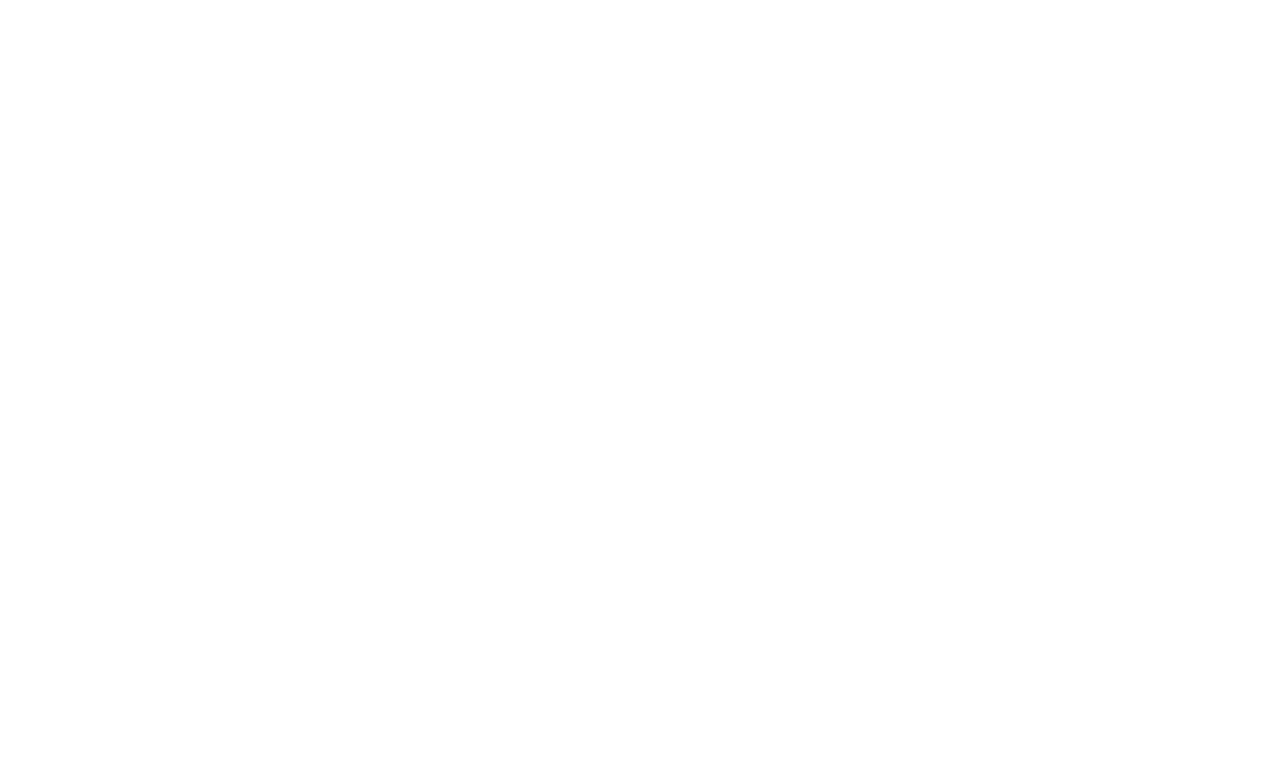
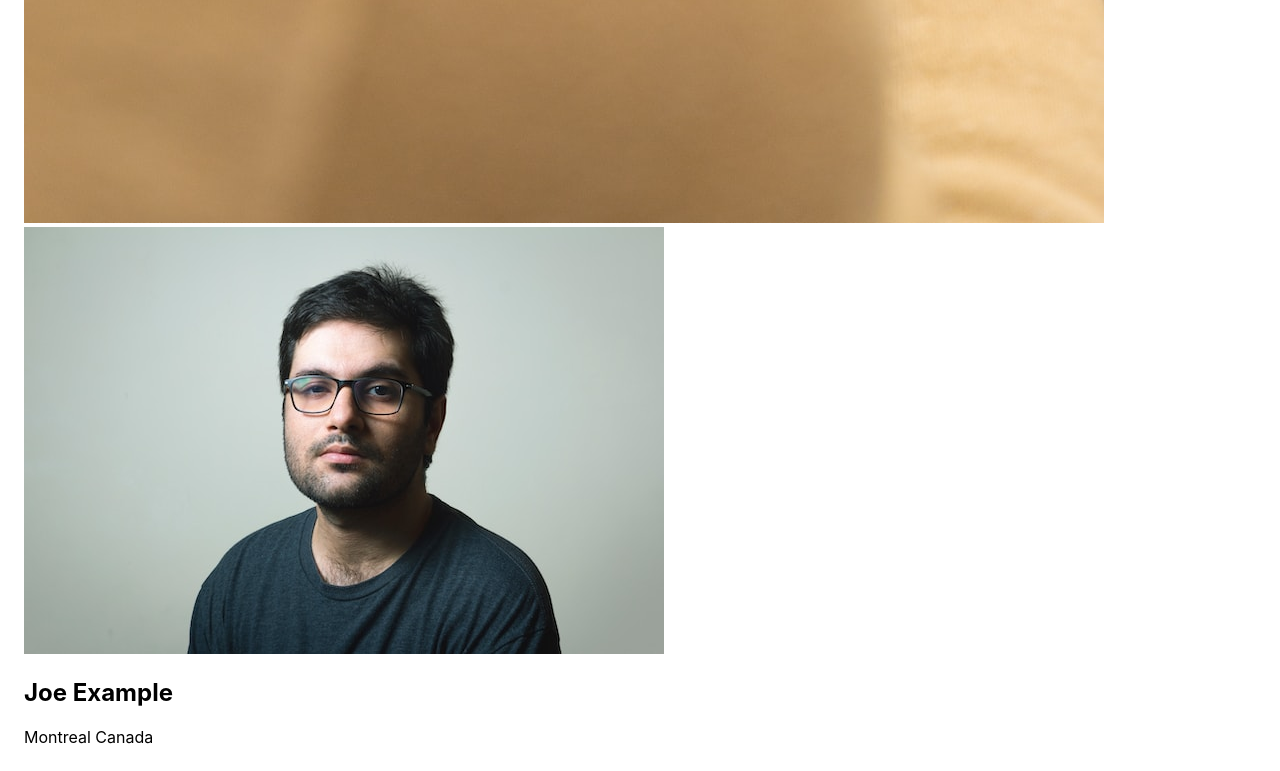
Before and after one commit to Taomosquito/photo-labs, a React (Create React App) app in the folder frontend/: page / in a window 1280 px wide. Shown: the part 1722-2493 px from the top of the page. Before the commit the page ends 800 px from the top, so only its background shows below. Built offline with nearby package versions, Linux system fonts and the light colour scheme; the HTML template or start-up script is replaced by a standard one.

Commit message:
setup environment specifics and configured the PhotoListItem component

```diff
--- a/frontend/src/App.jsx
+++ b/frontend/src/App.jsx
@@ -1,13 +1,31 @@
-import React from 'react';
+import React from "react";
 
-import PhotoListItem from './components/PhotoListItem';
-import './App.scss';
+import PhotoListItem from "./components/PhotoListItem";
+import "./App.scss";
+
+const sampleDataForPhotoListItem = {
+  id: "1",
+  location: {
+    city: "Montreal",
+    country: "Canada",
+  },
+  imageSource: `${process.env.PUBLIC_URL}/Image-1-Regular.jpeg`,
+  username: "Joe Example",
+  profile: `${process.env.PUBLIC_URL}/profile-1.jpg`,
+};
 
 // Note: Rendering a single component to build components in isolation
 const App = () => {
   return (
     <div className="App">
-      <PhotoListItem/>
+      <PhotoListItem
+        profile={sampleDataForPhotoListItem.profile}
+        username={sampleDataForPhotoListItem.username}
+        imageSource={sampleDataForPhotoListItem.imageSource}
+        city={sampleDataForPhotoListItem.location.city}
+        country={sampleDataForPhotoListItem.location.country}
+        id={sampleDataForPhotoListItem.id}
+      />
     </div>
   );
 };
--- a/frontend/src/components/PhotoList.jsx
+++ b/frontend/src/components/PhotoList.jsx
@@ -57,11 +57,7 @@
 ];
 
 const PhotoList = () => {
-  return (
-    <ul className="photo-list">
-      {/* Insert React */}
-    </ul>
-  );
+  return <ul className="photo-list">{/* Insert React */}</ul>;
 };
 
 export default PhotoList;
--- a/frontend/src/components/PhotoListItem.jsx
+++ b/frontend/src/components/PhotoListItem.jsx
@@ -2,20 +2,18 @@
 
 import "../styles/PhotoListItem.scss";
 
-
-const sampleDataForPhotoListItem = {
-  id: "1",
-  location: {
-    city: "Montreal",
-    country: "Canada",
-  },
-  imageSource: `${process.env.PUBLIC_URL}/Image-1-Regular.jpeg`,
-  username: "Joe Example",
-  profile: `${process.env.PUBLIC_URL}/profile-1.jpg`,
-};
-
-const PhotoListItem = () => {
-  /* Insert React */
+const PhotoListItem = (props) => {
+  return (
+    <div>
+      <img src={props.imageSource} alt="image 1" />
+      <img src={props.profile} alt="profile 1" />
+      <h2>{props.username}</h2>
+      <p>
+        <span>{props.city} </span>
+        <span>{props.country} </span>
+      </p>
+    </div>
+  );
 };
 
 export default PhotoListItem;
```
Also changed, not shown: 1 other file (tests, documents, lock files or other folders).
